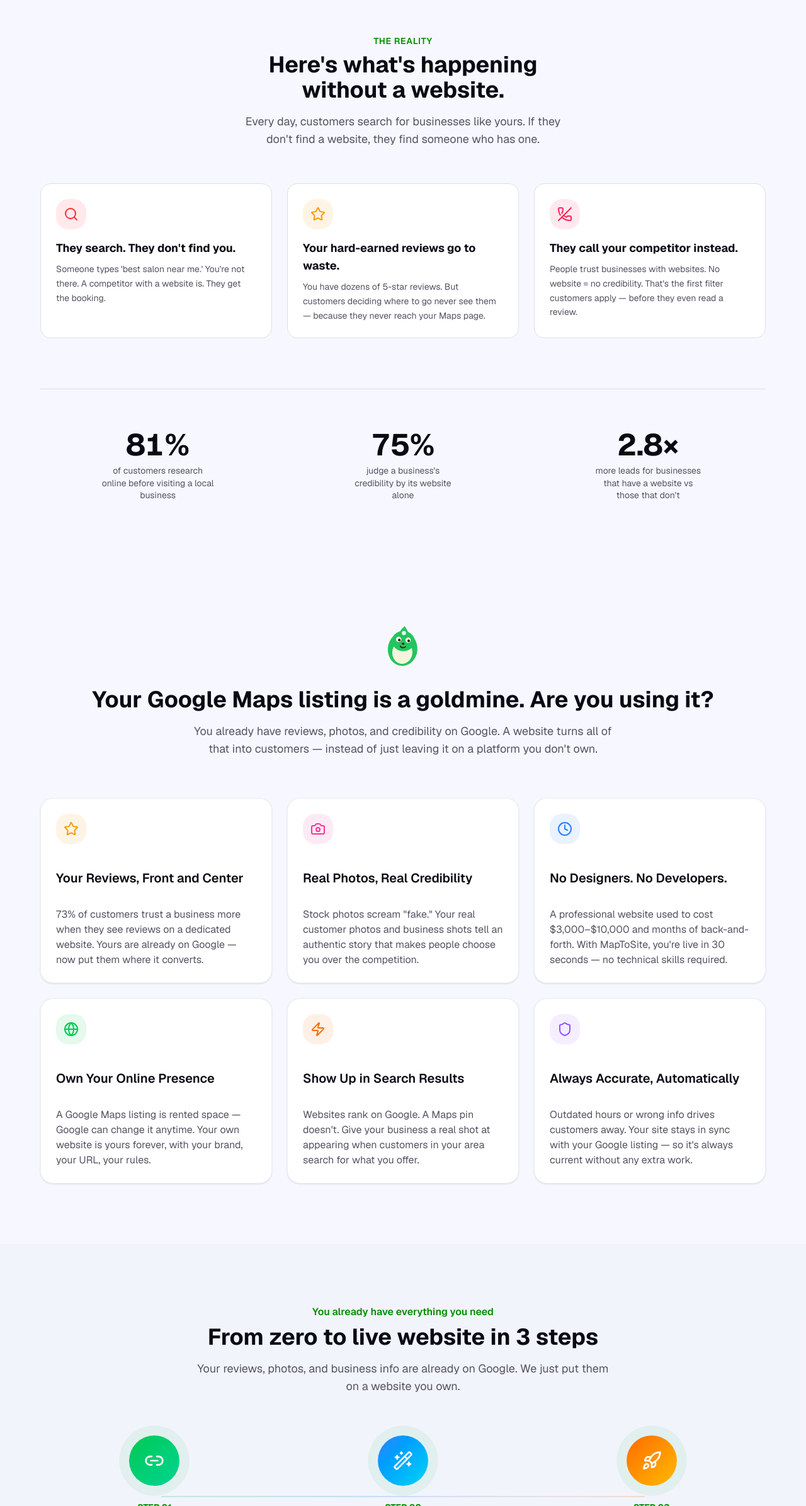
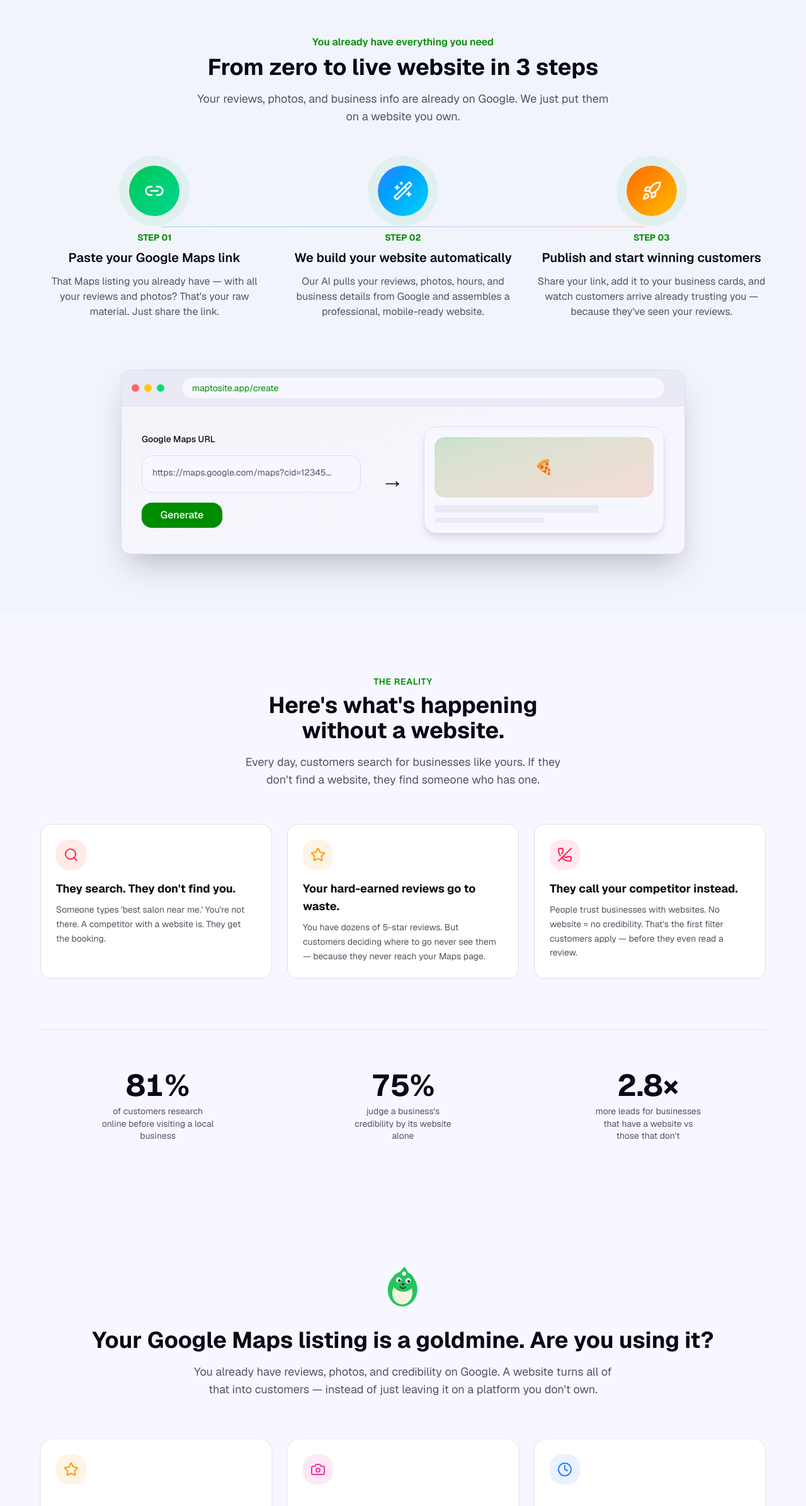
Before and after one commit to vashispa27/mapreview, a Next.js app: page / in a window 1280 px wide. Shown: the part 955-3346 px from the top of the page at 63% size. Built offline with nearby package versions, Linux system fonts and the light colour scheme; no server answers.

Commit message:
some page changes

```diff
--- a/app/page.tsx
+++ b/app/page.tsx
@@ -30,17 +30,17 @@ export default function LandingPage() {
         {/* Hero Section */}
         <HeroSection />
 
+        {/* How It Works Section */}
+        <section id="how-it-works">
+          <HowItWorksSection />
+        </section>
+
         {/* Why You Need a Website */}
         <WhyWebsiteSection />
 
         {/* Features Section */}
         <section id="features">
           <FeaturesSection />
-        </section>
-
-        {/* How It Works Section */}
-        <section id="how-it-works">
-          <HowItWorksSection />
         </section>
 
         {/* Showcase Section */}
```
